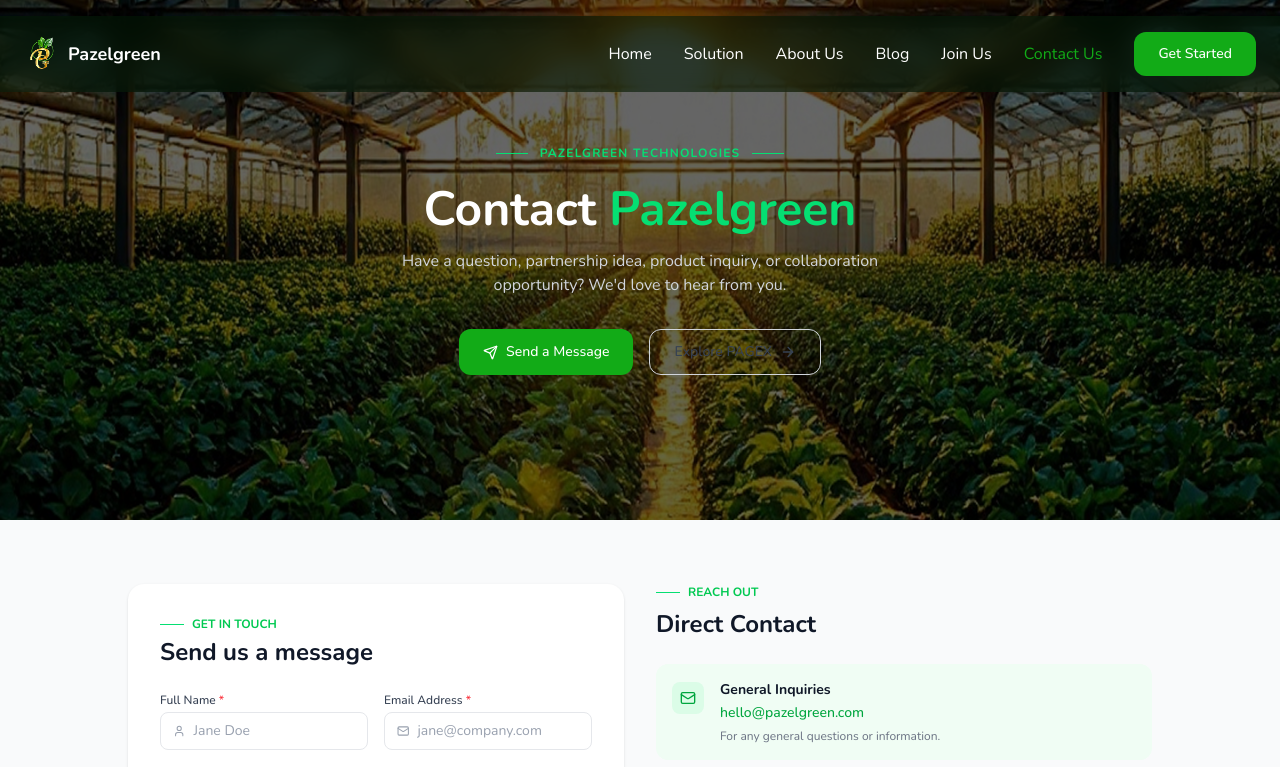
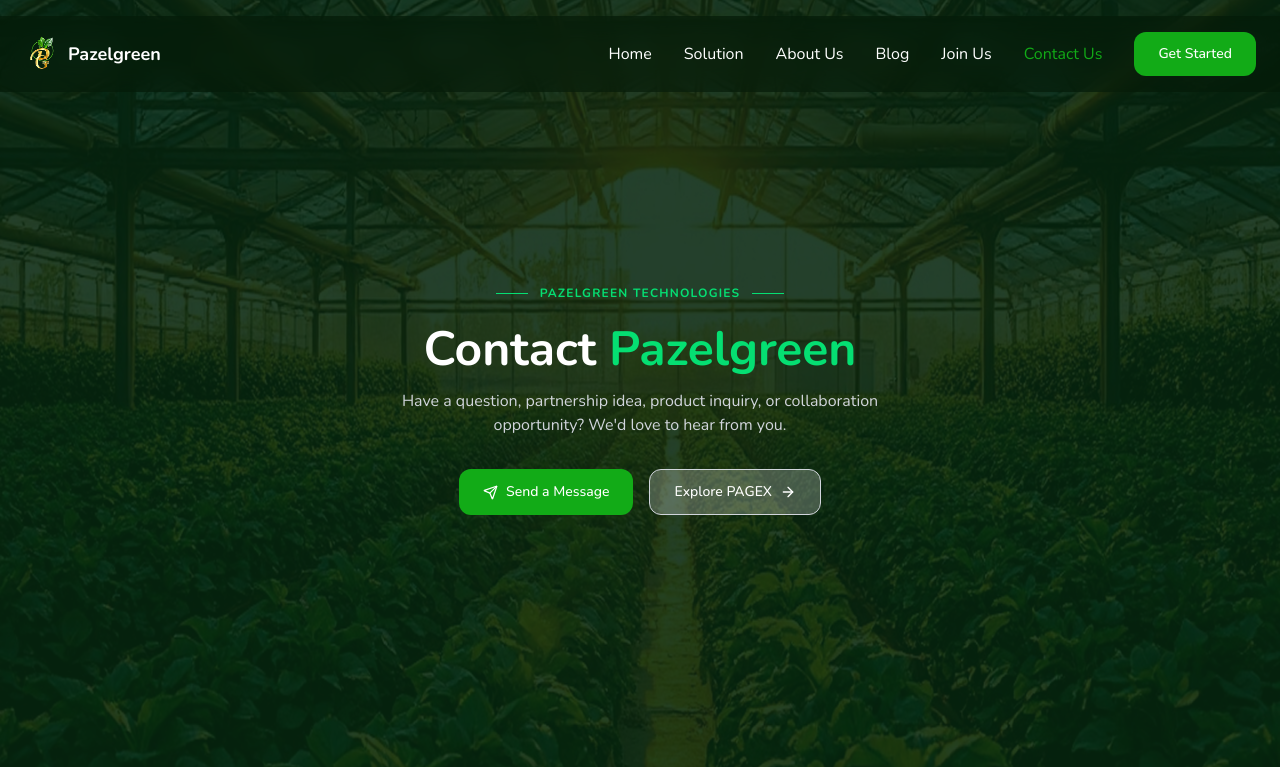
Before and after one commit to Pazelgreen-Technologies-Limited/pazelgreen-website, a Next.js app: page /contact in a window 1280 px wide. Shown: the top 767 px of the page. Built offline with nearby package versions, Linux system fonts and the light colour scheme.

Commit message:
fix: contact hero alignment

```diff
--- a/app/contact/_components/ContactHero.tsx
+++ b/app/contact/_components/ContactHero.tsx
@@ -7,8 +7,8 @@
     <BackgroundSection
       imageSrc="/contact-hero-bg.jpg"
       imageAlt="Greenhouse interior"
-      overlayColor="bg-black/60"
-      height="h-[520px]"
+      overlayColor="bg-[#06260FE0]"
+      height="h-screen"
     >
       {/* Pill label with decorative lines */}
       <div className="mb-6 flex items-center gap-3">
--- a/components/ui/Button.tsx
+++ b/components/ui/Button.tsx
@@ -23,7 +23,7 @@
   // White border — secondary on dark backgrounds
   outline: "border border-white text-white hover:bg-white/10",
   // Light border — secondary on light backgrounds
-  ghost: "border border-gray-300 text-gray-700 hover:bg-gray-50",
+  ghost: "bg-[#FFFFFF3D] border border-gray-300 text-white hover:bg-gray-500",
 };
 
 export default function Button({
```
